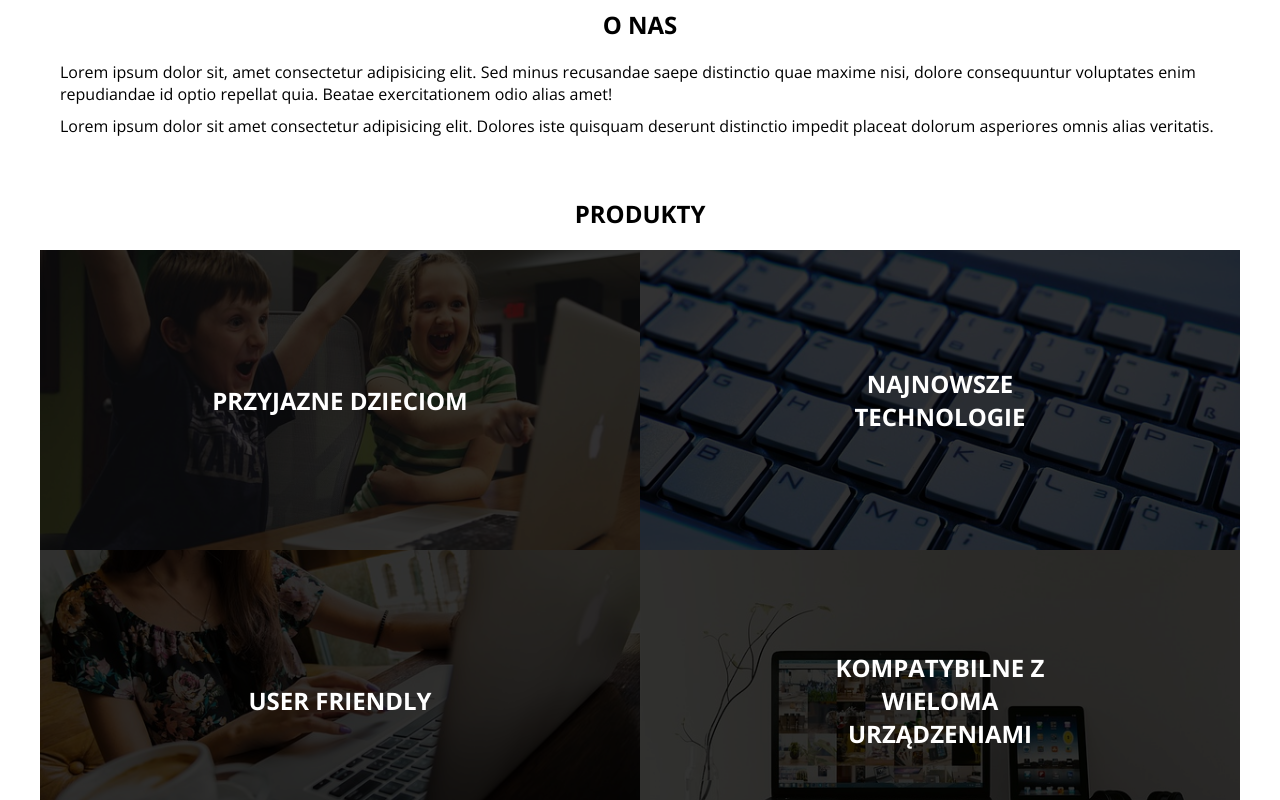
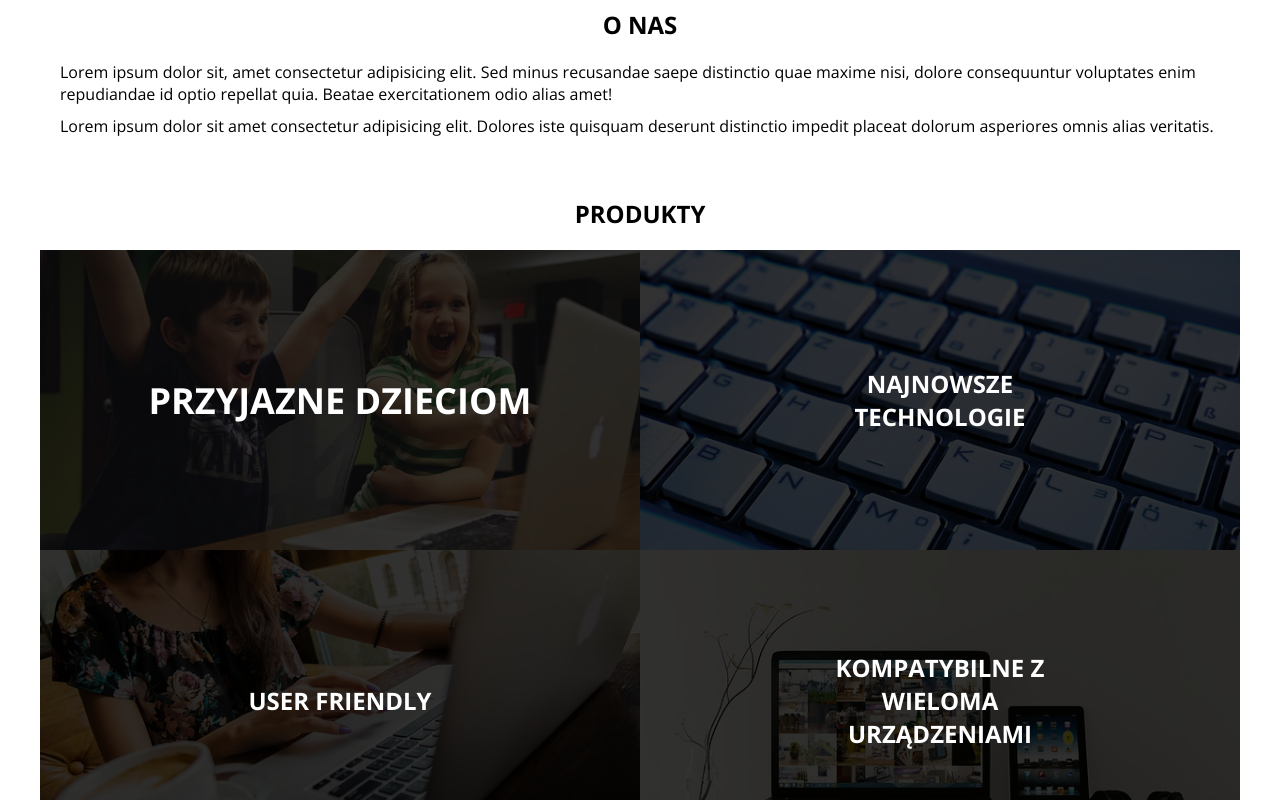
Before and after one commit to justynaboesche/MMC-school-website-2, a plain HTML site: page index.html in a window 1280 px wide. In both pictures the pointer is over the element "PRZYJAZNE DZIECIOM". Shown: the part 512-1312 px from the top of the page. Drawn offline with nearby package versions, Linux system fonts and the light colour scheme.

Commit message:
transform on product hover to product h3 added

```diff
--- a/css/main.css
+++ b/css/main.css
@@ -47,6 +47,8 @@ body {
 }
 
 nav {
+	/* position: fixed;
+	top: 0; */
 	height: 60px;
 	line-height: 60px;
 	background-color: #ddd;
@@ -103,6 +105,11 @@ main {
 
 .product h3 {
 	text-transform: uppercase;
+	transition: transform 0.3s;
+}
+
+.product:hover h3 {
+	transform: scale(1.5);
 }
 
 .first-product {
```
